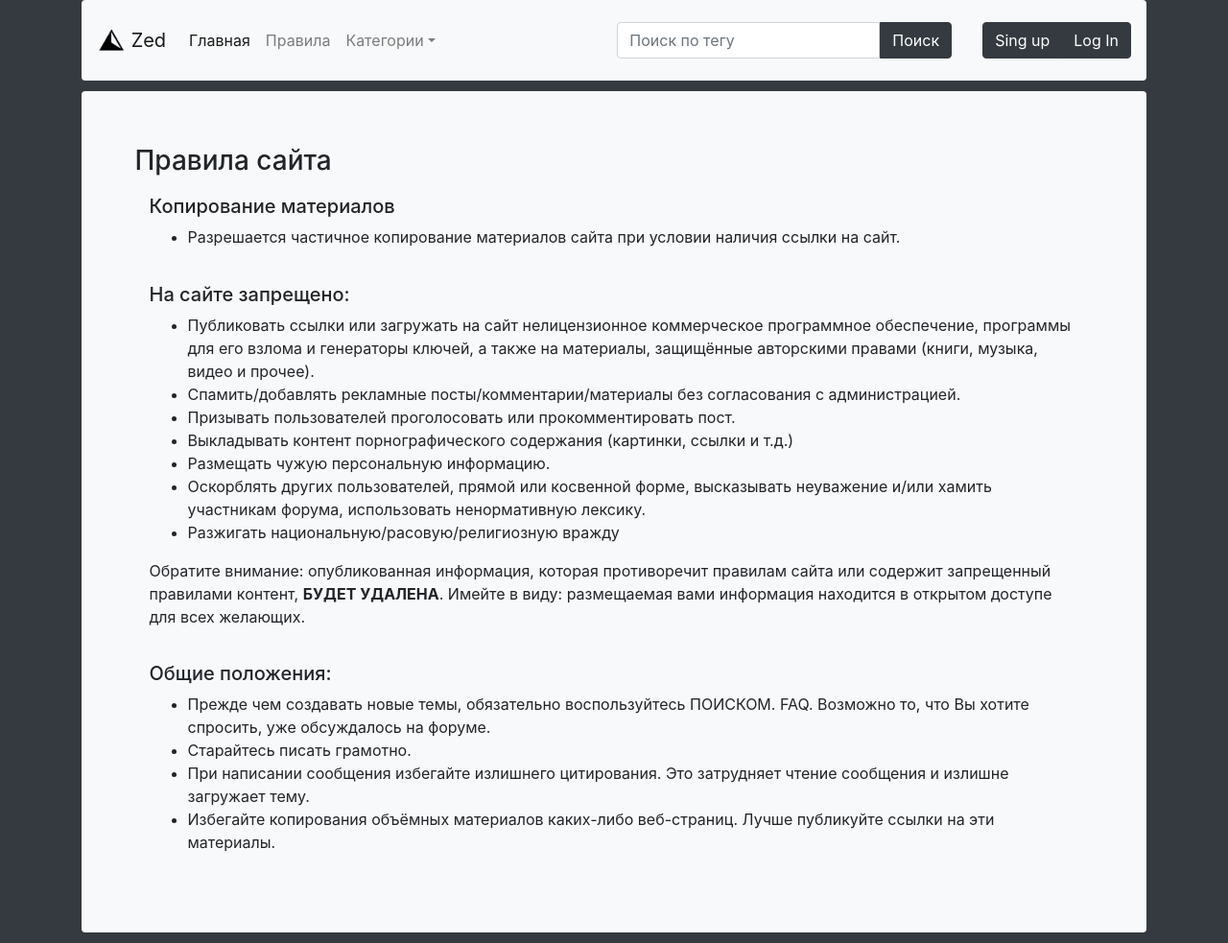
After one commit to dmitrii1011sg/forum_flask, a Flask app: page /rules in a window 1280 px wide. The commit adds this page. Shown: the whole page at 96% size. Run offline with Flask 2, Linux system fonts and the light colour scheme; data comes from the database, SQL or seed files in the repository; both versions use the stored data as it was after the commit; some libraries are stand-ins or nearby versions.

Commit message:
profile users

```diff
--- a/data/__all_models.py
+++ b/data/__all_models.py
@@ -2,6 +2,7 @@ from . import users
 from . import question
 from . import comments
 from . import category
+from . import like_user
 
 """
 Чтобы наша БД видела все модели, что мы сделали
--- a/data/comments.py
+++ b/data/comments.py
@@ -17,6 +17,7 @@ class Comment(SqlAlchemyBase):
 
     user = orm.relationship('User', back_populates="comm")
     que = orm.relationship('Question', back_populates="comm")
+    like = orm.relationship('Like', back_populates="comm")
 
     def get_data(self):
         return self.created_date.strftime("%m/%d/%Y")
--- a/data/users.py
+++ b/data/users.py
@@ -19,6 +19,7 @@ class User(SqlAlchemyBase, UserMixin):
 
     que = orm.relationship("Question", back_populates='user')
     comm = orm.relationship("Comment", back_populates='user')
+    like = orm.relationship("Like", back_populates='user')
 
 
     def set_password(self, password):
--- a/main.py
+++ b/main.py
@@ -1,4 +1,5 @@
 import os
+from gevent.pywsgi import WSGIServer
 
 import flask_login
 from dotenv import load_dotenv
@@ -195,6 +196,34 @@ def search_page():
     return render_template('questions_list_temp.html', context=context)
 
 
+@app.route('/questions/user/<int:id>', methods=['GET', 'POST'])
+def users_questions(id):
+    """
+    Page for questions users
+    :return:
+    """
+    data_tool = DataBaseTool(db_session.create_session())  # tools for db
+    context = create_context(title_page='Результаты Поиска', href=f'/questions/user/{id}')
+
+    form_search = SearchForm()
+    if form_search.validate_on_submit() and form_search.category_search.data:
+        return redirect(f'/search?category={form_search.category_search.data}&page=1')
+
+    page_number = request.args.get('page')
+    items_que = data_tool.get_questions_user_id(id)
+    items_que = data_tool.get_diapason_query(items_que, int(page_number), 20)
+
+    context['form_search'] = form_search
+    context['page_number'] = int(page_number)
+    context['db_sess'] = db_session.create_session()
+    context['title_list_question'] = f'Список вопросов пользователя:'
+    if items_que:
+        context['items_que'] = items_que
+        return render_template('questions_list_temp.html', context=context)
+
+    return render_template('questions_list_temp.html', context=context)
+
+
 @app.route('/question', methods=['GET', 'POST'])
 def question_page():
     """
@@ -244,6 +273,25 @@ def profile(id):
     return render_template('profile.html', context=context)
 
 
+@app.route('/rules', methods=['GET', 'POST'])
+def rules():
+    """
+    Page for rule
+    :param id:
+    :return:
+    """
+    data_tool = DataBaseTool(db_session.create_session())  # tools for db
+    context = create_context(title_page=f'Профиль', href='/profile')
+
+    form_search = SearchForm()
+    if form_search.validate_on_submit() and form_search.category_search.data:
+        return redirect(f'/search?category={form_search.category_search.data}&page=1')
+
+    context['form_search'] = form_search
+    context['db_sess'] = db_session.create_session()
+    return render_template('rule_temp.html', context=context)
+
+
 def main():
     """
     Run main application and initialization database
--- a/static/style.css
+++ b/static/style.css
@@ -2,6 +2,15 @@
     margin: 1% 0 1% 0;
     border-radius: .25rem!important;
     padding:5% 5% 5% 5%;
+}
+
+a {
+    color: #212529;
+    text-decoration: none;
+}
+
+a:hover {
+    color: #15171a;
 }
 
 .navbar{
@@ -22,3 +31,17 @@
   border-top-left-radius: 0;
   border-bottom-left-radius: 0;
 }
+
+.rule-block .container {
+    margin: 1% 0 1% 0;
+}
+
+.card-profile {
+    width: 90%;
+    padding: 2px;
+    margin: auto;
+}
+
+.card-profile *{
+    margin: 1%;
+}
--- a/templates/base_temp.html
+++ b/templates/base_temp.html
@@ -67,7 +67,7 @@
 
                             <div class="dropdown-menu dropdown-menu-dark" aria-labelledby="dropdownMenuButton">
                                 <a class="dropdown-item" href="/profile/{{current_user.id}}">Мой профиль</a>
-                                <a class="dropdown-item" href="/my-questions">Мои вопросы</a>
+                                <a class="dropdown-item" href="/questions/user/{{current_user.id}}?page=1">Мои вопросы</a>
                                 <a class="dropdown-item" href="/my-favorite-questions">Мои избранные вопросы</a>
                                 <a class="dropdown-item" href="/create-question">Создать вопрос</a>
                                 <a class="dropdown-item" href="/logout">Выход из аккаунта</a>
--- /dev/null
+++ b/templates/rule_temp.html
@@ -0,0 +1,64 @@
+{% extends "base_temp.html" %}
+
+{% block content %}
+<div class="row bg-light rule-block">
+    <h3>Правила сайта</h3>
+
+    <div class="container">
+        <h5>Копирование материалов</h5>
+        <ul>
+            <li>
+                Разрешается частичное копирование материалов сайта при условии наличия ссылки на сайт.
+            </li>
+        </ul>
+    </div>
+
+    <div class="container">
+        <h5>На сайте запрещено:</h5>
+        <ul>
+            <li>
+                Публиковать ссылки или загружать на сайт нелицензионное коммерческое программное обеспечение, программы для его взлома и генераторы ключей, а также на материалы, защищённые авторскими правами (книги, музыка, видео и прочее).
+            </li>
+            <li>
+                Спамить/добавлять рекламные посты/комментарии/материалы без согласования с администрацией.
+            </li>
+            <li>
+                Призывать пользователей проголосовать или прокомментировать пост.
+            </li>
+            <li>
+                Выкладывать контент порнографического содержания (картинки, ссылки и т.д.)
+            </li>
+            <li>
+                Размещать чужую персональную информацию.
+            </li>
+            <li>
+                Оскорблять других пользователей, прямой или косвенной форме, высказывать неуважение и/или хамить участникам форума, использовать ненормативную лексику.
+            </li>
+            <li>
+                Разжигать национальную/расовую/религиозную вражду
+            </li>
+        </ul>
+        <p>Обратите внимание: опубликованная информация, которая противоречит правилам сайта или содержит запрещенный правилами контент, <strong>БУДЕТ УДАЛЕНА</strong>.
+Имейте в виду: размещаемая вами информация находится в открытом доступе для всех желающих.</p>
+    </div>
+
+    <div class="container">
+        <h5>Общие положения:</h5>
+        <ul>
+            <li>
+                Прежде чем создавать новые темы, обязательно воспользуйтесь ПОИСКОМ. FAQ. Возможно то, что Вы хотите спросить, уже обсуждалось на форуме.
+            </li>
+            <li>
+                Старайтесь писать грамотно.
+            </li>
+            <li>
+                При написании сообщения избегайте излишнего цитирования. Это затрудняет чтение сообщения и излишне загружает тему.
+            </li>
+            <li>
+                Избегайте копирования объёмных материалов каких-либо веб-страниц. Лучше публикуйте ссылки на эти материалы.
+            </li>
+        </ul>
+    </div>
+
+</div>
+{% endblock %}
--- a/tools.py
+++ b/tools.py
@@ -2,6 +2,7 @@ import random
 
 from data import db_session
 from data.comments import Comment
+from data.question import Question
 from db_work import DataBaseTool
 
 
@@ -21,6 +22,7 @@ def create_context(title_page='None', href='/') -> dict:
         'items_que': False,
         'question': False,
         'Comment': Comment,
+        'Question': Question,
         'randint': random.randint,
         'href': href,
         'category_popular': category_popular
```
Also changed, not shown: data/like_user.py (added, +15 -0 lines), templates/profile.html (+42 -0 lines), templates/questions_page_temp.html (+5 -12 lines), test/test.py (added, +16 -0 lines), test/test_db.py (added, +171 -0 lines), db/database.db (added), static/img/ava.jpg (added), static/img/pngwing.png (added), static/img/Безымянный.png (added), 1 other file.
